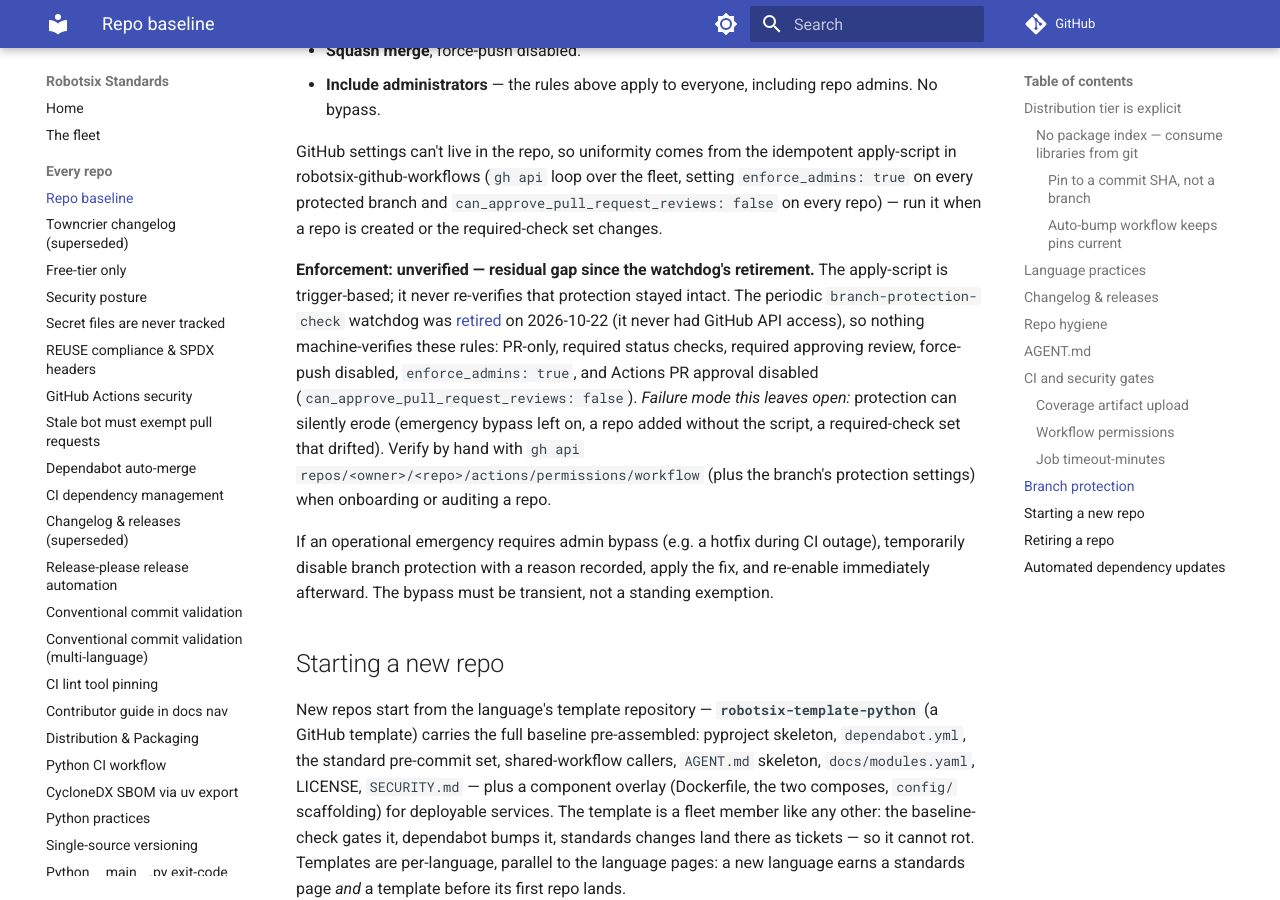
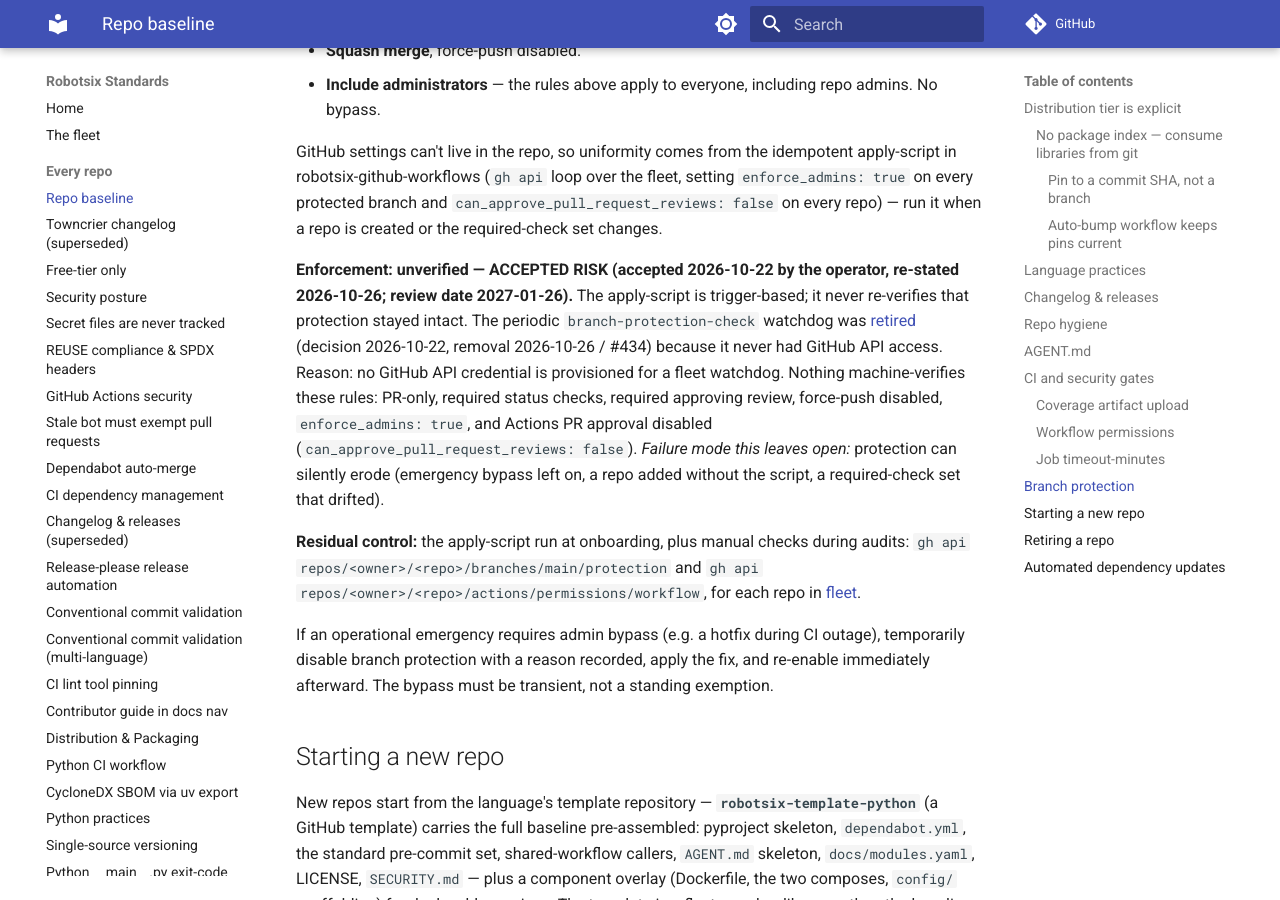
Before and after one commit to damien-robotsix/robotsix-standards, an MkDocs documentation site: the page built from docs/repo-baseline.md, in a window 1280 px wide and 900 px high, scrolled down 7874 px. Built offline with MkDocs 1.6.1 and Material for MkDocs 9.7.7, drawn with Linux system fonts in a browser that asks for light colours; comment, search, counter and statistics services are not loaded.

Commit message:
docs: Branch protection is now not checked by anything: the watchdog was retired with no replacement, and scorecard.md, security-posture and fleet-compliance-audit still say it is enforced (20261026T220959Z-branch-protection-is-now-not-checked-by-d9f4) (#435)
* mill: 20261026T220959Z-branch-protection-is-now-not-checked-by-d9f4 resume-preserve WIP [WIP]

* docs: Branch protection is now not checked by anything: the watchdog was retired with no replacement, and scorecard.md, security-posture and fleet-compliance-audit still say it is enforced (20261026T220959Z-branch-protection-is-now-not-checked-by-d9f4)

---------

Co-authored-by: robotsix-mill <mill@robotsix.local>

```diff
--- a/docs/repo-baseline.md
+++ b/docs/repo-baseline.md
@@ -377,18 +377,23 @@ fleet, setting `enforce_admins: true` on every protected branch and
 `can_approve_pull_request_reviews: false` on every repo) — run it when a repo
 is created or the required-check set changes.
 
-**Enforcement: unverified — residual gap since the watchdog's retirement.**
-The apply-script is trigger-based; it never re-verifies that protection stayed
-intact. The periodic `branch-protection-check` watchdog was
-[retired](mill-agents.md#retired-agents) on 2026-10-22 (it never had GitHub API
-access), so nothing machine-verifies these rules: PR-only, required status
-checks, required approving review, force-push disabled, `enforce_admins: true`,
-and Actions PR approval disabled (`can_approve_pull_request_reviews: false`).
+**Enforcement: unverified — ACCEPTED RISK (accepted 2026-10-22 by the operator,
+re-stated 2026-10-26; review date 2027-01-26).** The apply-script is
+trigger-based; it never re-verifies that protection stayed intact. The periodic
+`branch-protection-check` watchdog was [retired](mill-agents.md#retired-agents)
+(decision 2026-10-22, removal 2026-10-26 / #434) because it never had GitHub API
+access. Reason: no GitHub API credential is provisioned for a fleet watchdog.
+Nothing machine-verifies these rules: PR-only, required status checks, required
+approving review, force-push disabled, `enforce_admins: true`, and Actions PR
+approval disabled (`can_approve_pull_request_reviews: false`).
 *Failure mode this leaves open:* protection can silently erode (emergency
 bypass left on, a repo added without the script, a required-check set that
-drifted). Verify by hand with
-`gh api repos/<owner>/<repo>/actions/permissions/workflow` (plus the branch's
-protection settings) when onboarding or auditing a repo.
+drifted).
+
+**Residual control:** the apply-script run at onboarding, plus manual checks
+during audits: `gh api repos/<owner>/<repo>/branches/main/protection` and
+`gh api repos/<owner>/<repo>/actions/permissions/workflow`, for each repo in
+[fleet](fleet.md).
 
 If an operational emergency requires admin bypass (e.g. a hotfix during CI
 outage), temporarily disable branch protection with a reason recorded,
```
Also changed, not shown: docs/mill-agents.md (+5 -4 lines), docs/scorecard.md (+10 -3 lines), docs/security-posture.md (+9 -4 lines), 1 other file.
